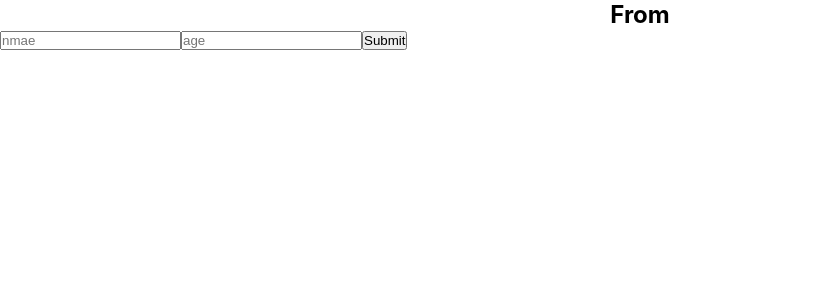
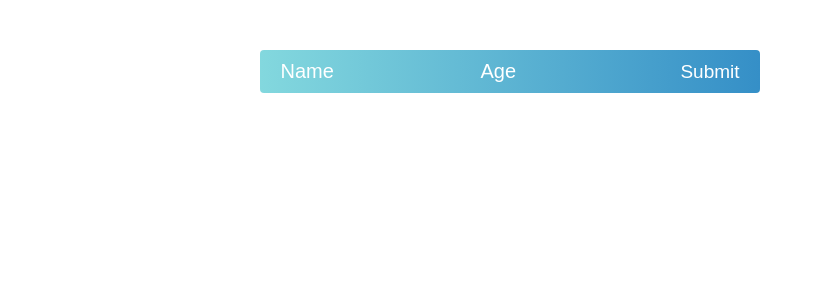
Before and after one commit to Jasur0919/react-3, a React (Create React App) app: page / in a window 1280 px wide. Shown: the top 300 px of the page, without its empty margins (0-823 px from the left). Built offline with nearby package versions, Linux system fonts and the light colour scheme.

Commit message:
sjhbjhishf

```diff
--- a/src/component/header/Header.css
+++ b/src/component/header/Header.css
@@ -10,29 +10,67 @@
     margin: 0 auto;
 }
 
-.form {
+form {
     display: flex;
     align-items: center;
-    gap: 50px !important;
+    justify-content: center;
+    margin-left: 200px;
+    margin-top: 50px;
+    /* gap: 40px ; */
 }
 
-.form input {
-    /* outline: none; */
+.logo_box_input {
+    display: flex;
+    align-items: center;
+    /* gap: 70px; */
+}
+
+.logo_input {
+    outline: none;
+    border: none;
+    background: transparent;
+    color: white;
+    max-width: 150px;
+    /* margin-left: 100px; */
+}
+
+.logo_input {
+    /* display: flex; */
+    /* align-items: center; */
+    /* justify-content: space-between; */
+    color: white;
+    margin-right: 50px;
+}
+
+input {
+    font-size: 20px;
 
 }
 
-
-/*
-.h2 {
-    background: linear-gradient(to right, rgb(67, 124, 205), rgb(69, 214, 202));
-    padding: 10px 20px;
-    transition: .7s ;
+input::placeholder {
     color: white;
-
+    font-size: 20px;
 }
 
-.h2:hover {
-    background: linear-gradient(to right, rgb(53, 192, 185), rgb(105, 116, 199));
-    color: black;
+.show {
+    /* margin-left: 50px; */
+}
 
-} */
+form {
+    display: flex;
+    align-items: center;
+    justify-content: center;
+    max-width: 500px;
+    background: linear-gradient(to right, rgb(131, 216, 222), rgb(53, 143, 199));
+    padding: 10px 25px;
+    border-radius: 4px;
+}
+
+button {
+    border: none;
+    outline: none;
+    background: transparent;
+    color: white;
+    font-size: 19px;
+    /* margin-right: 100px; */
+}
--- a/src/component/header/Header.js
+++ b/src/component/header/Header.js
@@ -1,7 +1,7 @@
 import React, { useState } from 'react'
 import './Header.css'
 
-const Form = () => {
+const Header = () => {
     const [name, setName] = useState("")
     const [age, setAge] = useState("")
     const [data, setData] = useState([])
@@ -31,28 +31,32 @@ const Form = () => {
 
   return (
     <div>
-      <h2>From</h2>
+      {/* <h2>From</h2> */}
+     <div className="container">
      <div className="form">
      <form onSubmit = {handleSubmit}>
-        <input
+        <div className="logo_box_input">
+        <input className='logo_input'
         required
         value={name}
         onChange={(event) => setName(event.target.value)}
         type="text"
-        placeholder='nmae'
+        placeholder='Name'
         />
-        <input
+        <input className='logo_input show'
         required
         value={age}
         onChange={(e) => setAge(e.target.value)}
         type="text"
-        placeholder='age'
+        placeholder='Age'
         />
+        </div>
 
         <button>Submit</button>
 
         </form>
 
+     </div>
      </div>
         <div className="d">
             {users}
@@ -62,4 +66,4 @@ const Form = () => {
   )
 }
 
-export default Form
+export default Header
```
